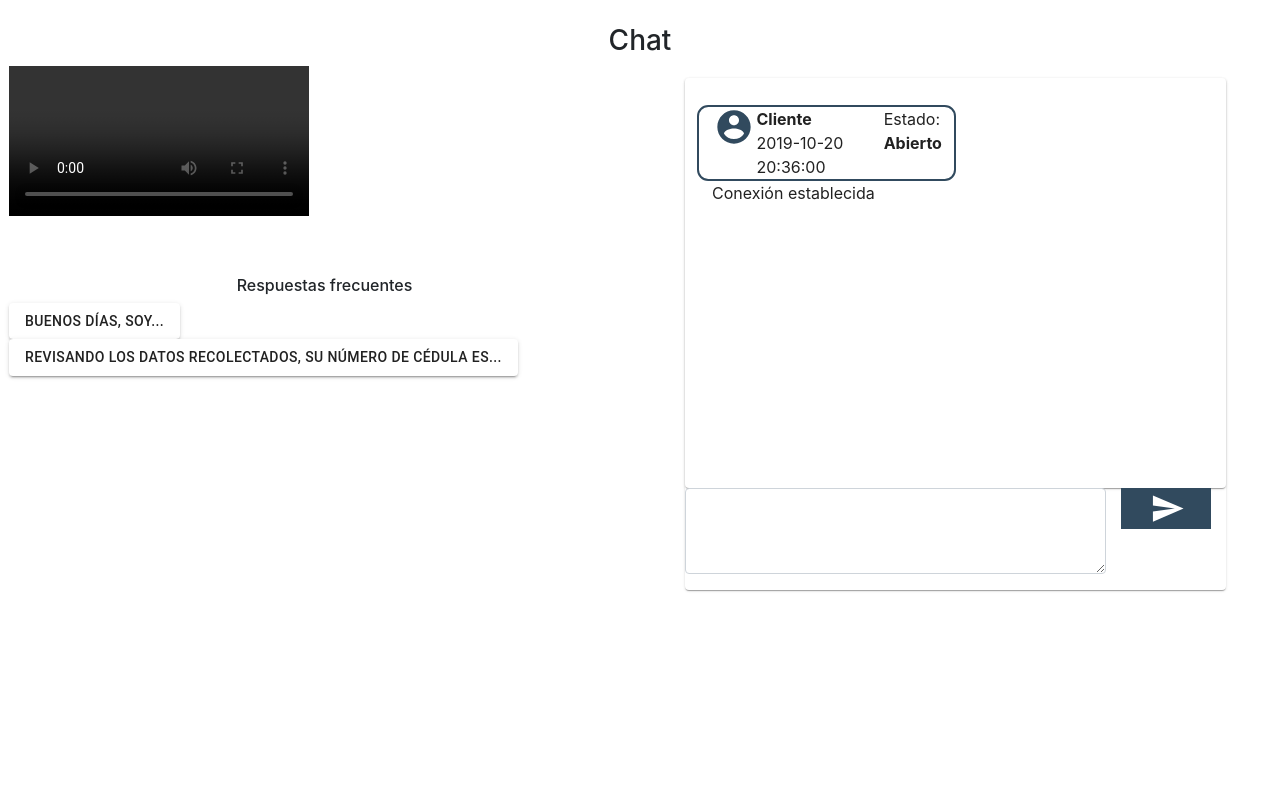
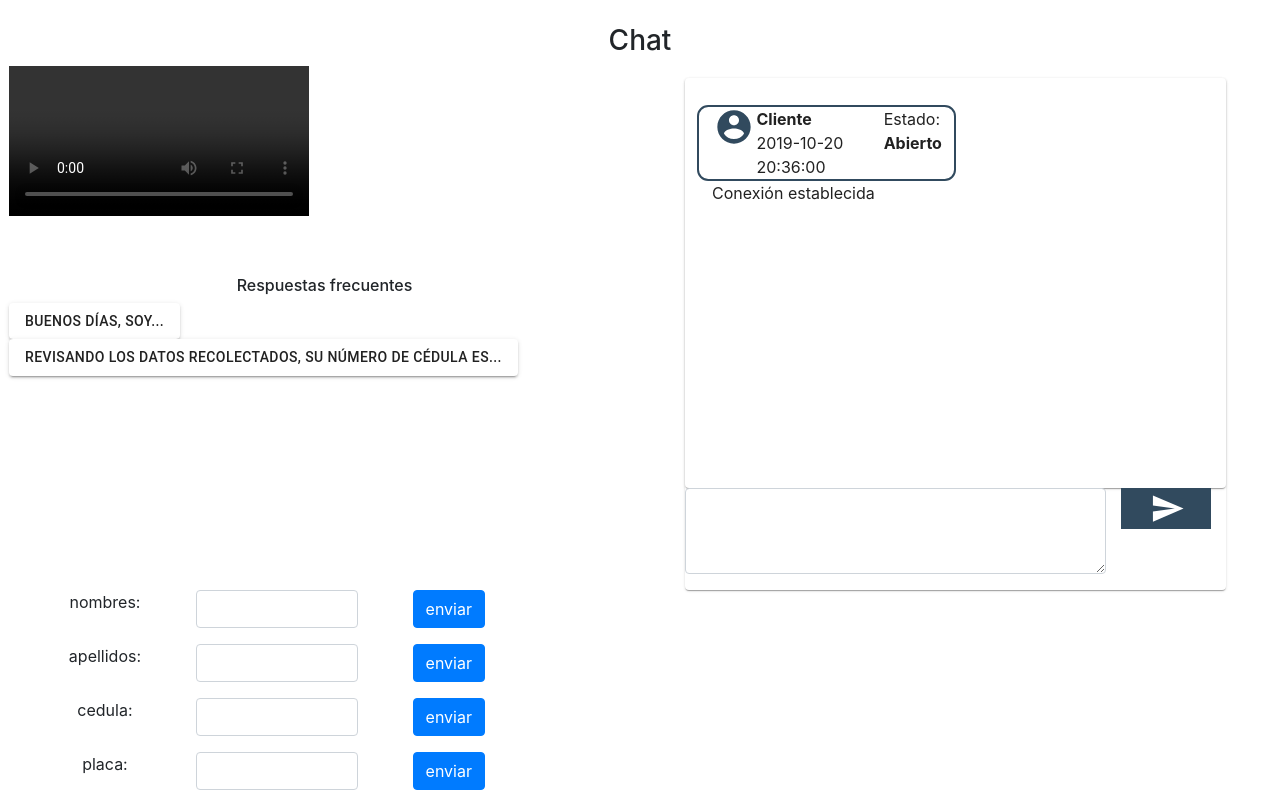
Before and after one commit to Lala341/Forms-Front-Adviser, a React (Create React App) app: page / in a window 1280 px wide. Shown: the top 800 px of the page. Built offline with nearby package versions, Linux system fonts and the light colour scheme; no server answers.

Commit message:
formulario 0.1

```diff
--- a/src/components/ChatDetail/ChatAsesor.js
+++ b/src/components/ChatDetail/ChatAsesor.js
@@ -6,6 +6,7 @@ import OpenInNewIcon from '@material-ui/icons/OpenInNew';
 import Button from '@material-ui/core/Button';
 import Messages from "./Messages";
 import Paper from '@material-ui/core/Paper';
+import FormularioComponent from '../formulario/formulario';
 
 
 class Chat extends Component {
@@ -200,6 +201,9 @@ class Chat extends Component {
         <div>
 
         </div>
+        <div class="row">
+          <FormularioComponent rtc={this.props.rtc} />
+        </div>
       </main>
 
     );
--- /dev/null
+++ b/src/components/formulario/formulario.js
@@ -0,0 +1,93 @@
+import React, { useState } from 'react';
+import { Form, Button, Row, Col } from 'react-bootstrap';
+
+class FormularioComponent extends React.Component {
+    constructor(props) {
+        super(props);
+        this.state = {
+            formulario: new Formulario(),
+            rtc: props.rtc,
+        }
+    }
+
+    sendDataMsg(key) {
+        let value = this.state.formulario[key];
+        let msg = "data:::" + key + ":" + value;
+        console.log(msg);
+        this.state.rtc.sendData(msg);
+    }
+
+    handleChange = (e) => {
+        let form = this.state.formulario;
+        form['nombres'] = e.target.value;
+        this.setState({
+            formulario: this.state.formulario,
+        });
+        console.log(this.state.formulario);
+    }
+
+    renderAllFields() {
+        const fields = Object.keys(this.state.formulario);
+
+        return fields.map(field => (
+            <Col>{this.renderField(field)}</Col>
+        ));
+    }
+
+    renderField(fieldName) {
+        return (
+            <Form.Group controlId={fieldName}>
+                <Form.Row>
+                    <Col>
+                        <Form.Label>{fieldName}:</Form.Label>
+                    </Col>
+                    <Col>
+                        <Form.Control type="text" onChange={(e) => {
+                            this.state.formulario[fieldName] = e.target.value;
+                        }}/>
+                    </Col>
+                    <Col>
+                        <Button id={fieldName} variant="primary"
+                        onClick={(e) => {
+                            this.sendDataMsg(fieldName);
+                        }}>enviar</Button>
+                    </Col>
+                </Form.Row>
+            </Form.Group>
+        )
+    }
+
+    render() {
+        return (
+            <div>
+                <Form>
+                    {this.renderAllFields()}
+                </Form>
+            </div>
+        );
+    }
+}
+export default FormularioComponent;
+
+function Formulario() {
+    this.nombres = '';
+    this.apellidos = '';
+    this.cedula = '';
+    this.placa = '';
+    this.numCarroceria = '';
+    this.tipoCarroceria = '';
+    this.numMotor = '';
+    this.numSerie = '';
+    this.combustible = '';
+    this.colores = '';
+    this.cilindrada = '';
+    this.potencia = '';
+    this.capacidad = '';
+    this.clase = '';
+    this.vin = '';
+    this.marca = '';
+    this.linea = '';
+    this.modelo = '';
+    this.blindaje = '';
+    this.desmonteBlindaje = '';
+}
```
